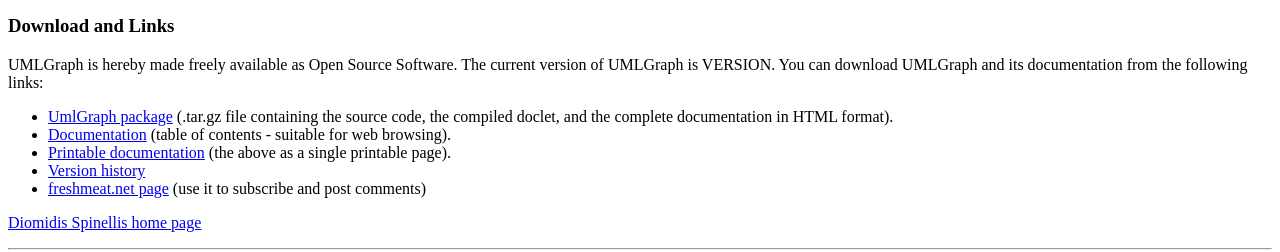
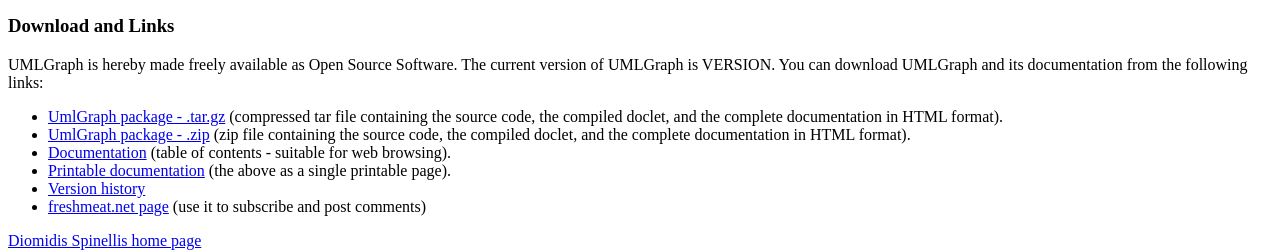
Before and after one commit to dspinellis/UMLGraph, a plain HTML site: page index.html in a window 1280 px wide. Shown: the part 1026-1278 px from the top of the page. Drawn offline with Linux system fonts and the light colour scheme.

Commit message:
Added zip file in the distribution.

```diff
--- a/index.html
+++ b/index.html
@@ -105,8 +105,12 @@ UMLGraph is hereby made freely available as Open Source Software.
 The current version of UMLGraph is VERSION.
 You can download UMLGraph and its documentation from the following links:
 <ul>
-<li> <a href="UMLGraph-VERSION.tar.gz">UmlGraph package</a>
-(.tar.gz file containing the source code, the compiled doclet,
+<li> <a href="UMLGraph-VERSION.tar.gz">UmlGraph package - .tar.gz</a>
+(compressed tar file containing the source code, the compiled doclet,
+and the complete documentation in HTML format).
+</li>
+<li> <a href="UMLGraph-VERSION.zip">UmlGraph package - .zip</a>
+(zip file containing the source code, the compiled doclet,
 and the complete documentation in HTML format).
 </li>
 <li> <a href="doc/index.html">Documentation</a>
```
Also changed, not shown: web/index.html (+6 -2 lines), 1 other file.
